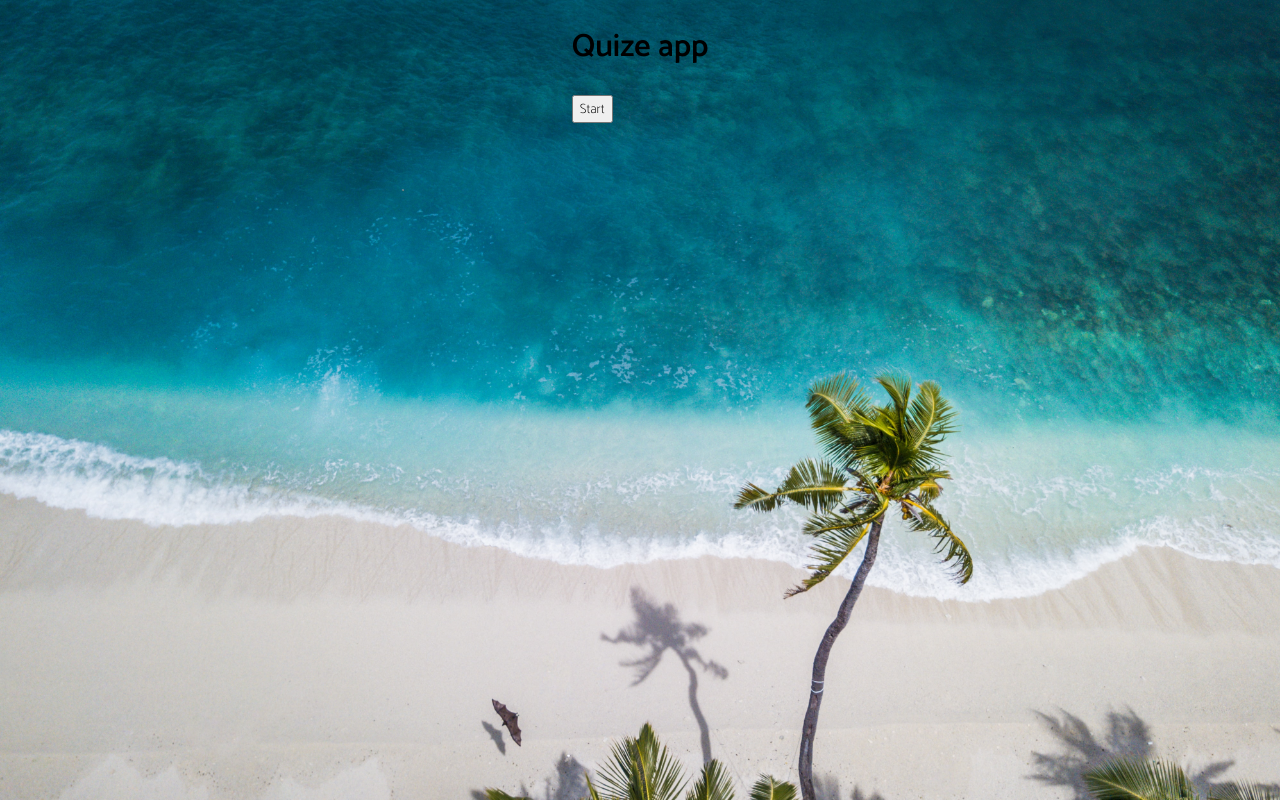
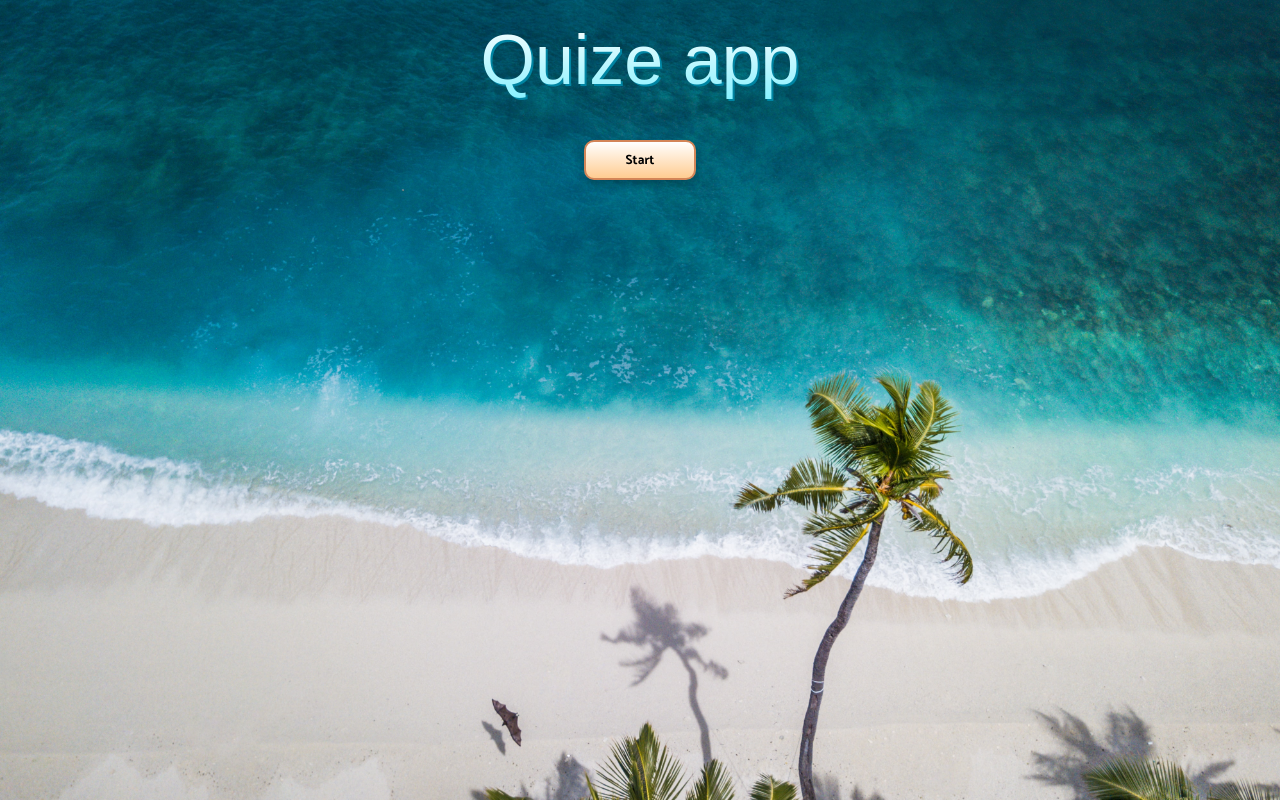
Before and after one commit to KarolGrydz/Quiz-App, a React (Create React App) app: page / in a window 1280 px wide. Built offline with nearby package versions, Linux system fonts and the light colour scheme.

Commit message:
END TUTORIAL

```diff
--- a/public/index.html
+++ b/public/index.html
@@ -11,7 +11,7 @@
     />
     <link rel="apple-touch-icon" href="%PUBLIC_URL%/logo192.png" />
     <link
-      href="https://fonts.googleapis.com/css2?family=Catamaran:wght@100;600&display=swap"
+      href="https://fonts.googleapis.com/css2?family=Catamaran:wght@700&display=swap"
       rel="stylesheet"
     />
     <!--
--- a/src/App.styles.ts
+++ b/src/App.styles.ts
@@ -20,3 +20,52 @@
         font-family: 'Catamaran', sans-serif;
     }
 `;
+
+export const Wrapper = styled.div`
+  display: flex;
+  flex-direction: column;
+  align-items: center;
+
+  > p {
+    color: #fff;
+  }
+
+  .score {
+    color: #fff;
+    font-size: 2rem;
+    margin: 0;
+  }
+
+  h1 {
+    font-family: Fascinate Inline, Haettenschweiler, 'Arial Narrow Bold',
+      sans-serif;
+    background-image: linear-gradient(180deg, #fff, #87f1ff);
+    background-size: 100%;
+    background-clip: text;
+    -webkit-background-clip: text;
+    -webkit-text-fill-color: transparent;
+    -moz-backgroud-clip: text;
+    -moz-text-fill-color: transparent;
+    filter: drop-shadow(2px 2px #0085a3);
+    font-size: 70px;
+    font-weight: 400;
+    text-align: center;
+    margin: 20px;
+  }
+
+  .start,
+  .next {
+    cursor: pointer;
+    background: linear-gradient(180deg, #fff, #ffcc91);
+    border: 2px solid #d38558;
+    box-shadow: 0px 5px 10px rgba(0, 0, 0, 0.25);
+    border-radius: 10px;
+    height: 40px;
+    margin: 20px 0;
+    padding: 0 40px;
+  }
+
+  .start {
+    max-width: 200px;
+  }
+`;
--- a/src/App.tsx
+++ b/src/App.tsx
@@ -3,7 +3,7 @@
 //Questions
 import { QuestionCard } from './components/QuestionCard';
 
-import { GlobalStyle } from './App.styles';
+import { GlobalStyle, Wrapper } from './App.styles';
 
 export type AnswerObject = {
   question: string;
@@ -68,14 +68,14 @@
   return (
     <>
       <GlobalStyle />
-      <div className='App'>
+      <Wrapper>
         <h1>Quize app</h1>
         {gameOver || userAnswers.length === TOTAL_QUESTIONS ? (
-          <button className='start' onClick={startTrivia}>
+          <button className="start" onClick={startTrivia}>
             Start
           </button>
         ) : null}
-        {!gameOver && <p className='score'>Score: {score} </p>}
+        {!gameOver && <p className="score">Score: {score} </p>}
         {loading && <p>Loading questions...</p>}
         {!loading && !gameOver && (
           <QuestionCard
@@ -91,11 +91,11 @@
         !loading &&
         userAnswers.length === number + 1 &&
         number !== TOTAL_QUESTIONS - 1 ? (
-          <button className='next' onClick={nextQuestion}>
+          <button className="next" onClick={nextQuestion}>
             Next question
           </button>
         ) : null}
-      </div>
+      </Wrapper>
     </>
   );
 };
--- /dev/null
+++ b/src/components/QuestionCard.style.ts
@@ -0,0 +1,48 @@
+import styled from 'styled-components';
+
+export const Wrapper = styled.div`
+  max-width: 1100px;
+  background: #ebfeff;
+  border-radius: 10px;
+  border: 2px solid #0085a3;
+  padding: 20px;
+  box-shadow: 0px 5px 10px rgba(0, 0, 0, 0.25);
+  text-align: center;
+
+  p {
+    font-size: 1rem;
+  }
+`;
+
+type ButtonWrapperProps = {
+  correct: boolean;
+  userClicked: boolean;
+};
+
+export const ButtonWrapper = styled.div<ButtonWrapperProps>`
+  transition: all 0.3s ease;
+
+  :hover {
+    opacity: 0.8;
+  }
+
+  button {
+    cursor: pointer;
+    user-select: none;
+    font-size: 0.8rem;
+    width: 100%;
+    height: 40px;
+    margin: 5px 0;
+    background: ${({ correct, userClicked }) =>
+      correct
+        ? 'linear-gradient(90deg, #56ffa4, #59bc86)'
+        : !correct && userClicked
+        ? 'linear-gradient(90deg, #ff5656, #c16868)'
+        : 'linear-gradient(90deg, #56ccff, #6eafb4)'};
+    border: 3px solid #fff;
+    box-shadow: 1px 2px 0px rgba(0, 0, 0, 0.1);
+    border-radius: 10px;
+    color: #fff;
+    text-shadow: 0px 1px 0px rgba(0, 0, 0, 0.25);
+  }
+`;
--- a/src/components/QuestionCard.tsx
+++ b/src/components/QuestionCard.tsx
@@ -1,5 +1,6 @@
 import React from 'react';
 import { AnswerObject } from '../App';
+import { Wrapper, ButtonWrapper } from './QuestionCard.style';
 
 type Props = {
   question: string;
@@ -19,20 +20,24 @@
   totalQuestions,
 }) => {
   return (
-    <div>
-      <p className='number'>
+    <Wrapper>
+      <p className="number">
         Question: {questionNr} / {totalQuestions}
       </p>
       <p dangerouslySetInnerHTML={{ __html: question }} />
       <div>
         {answers.map((answer) => (
-          <div key={answer}>
+          <ButtonWrapper
+            key={answer}
+            correct={userAnswer?.correntAnswer === answer}
+            userClicked={userAnswer?.answer === answer}
+          >
             <button disabled={userAnswer ? true : false} onClick={callback}>
               <span dangerouslySetInnerHTML={{ __html: answer }} />
             </button>
-          </div>
+          </ButtonWrapper>
         ))}
       </div>
-    </div>
+    </Wrapper>
   );
 };
```
